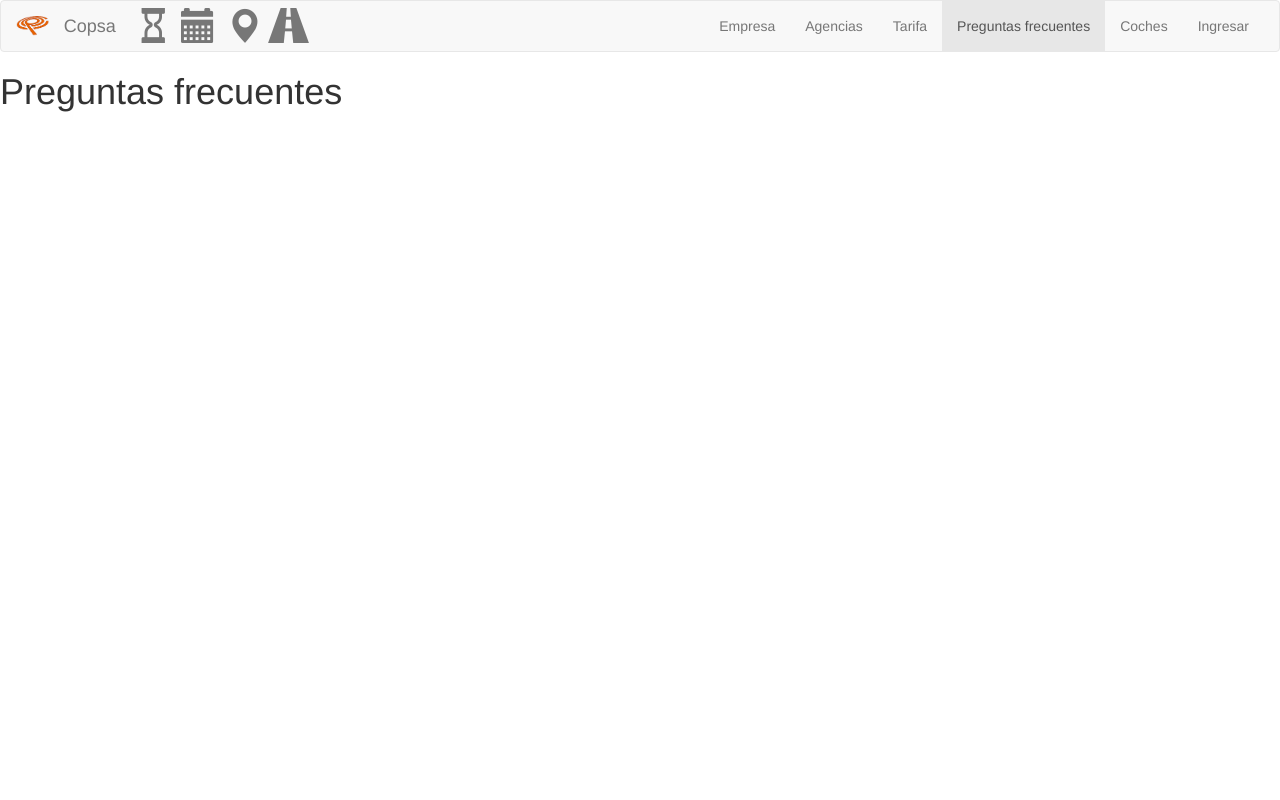
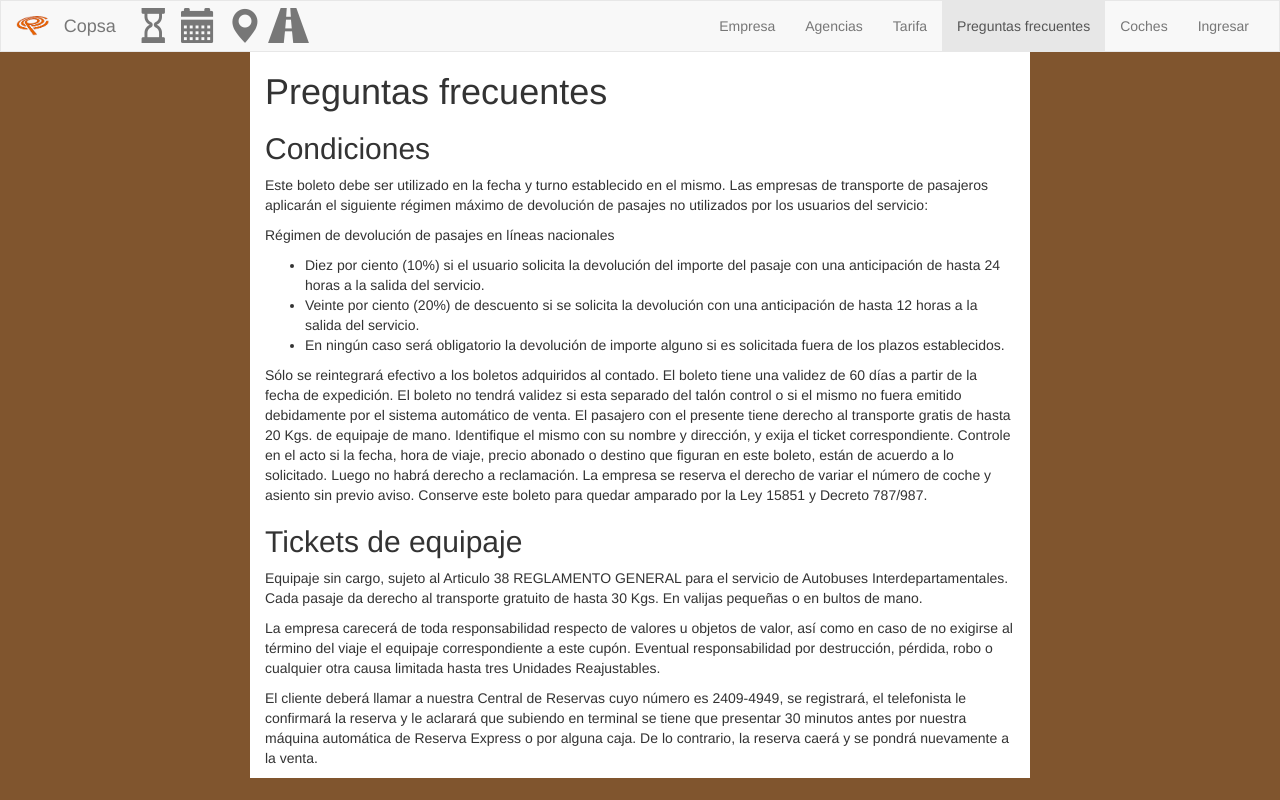
Before and after one commit to xosirisyxapis/copsa, a plain HTML site: page faq.html in a window 1280 px wide. Drawn offline with Linux system fonts and the light colour scheme.

Commit message:
preguntas frecuentes

```diff
--- a/faq.html
+++ b/faq.html
@@ -1,16 +1,52 @@
 <!doctype html>
-<html lang="es" ng-app="motor" class="full_height">
+<html lang="es" ng-app="motor">
 <head>
 	<meta charset="UTF-8">
 	<meta name="viewport" content="width=device-width, initial-scale=1">
 	<link rel="stylesheet" href="resources/bootstrap-3.3.6-dist/css/bootstrap.min.css" />
 	<link rel="stylesheet" href="style.css" />
-	<title>Copsa - Horarios</title>
+	<title>Copsa - Preguntas frecuentes</title>
 	<link rel="shortcut icon" type="image/ico" href="favicon.ico"/>
 </head>
-<body ng-controller="faqCtrl">
-	<div ng-include="'menu_2.html'"></div>
-	<h1>Preguntas frecuentes</h1>
+<body ng-controller="faqCtrl" class="page_body">
+	<div ng-include="'menu_2.html'" style="height: 52px;"></div>
+
+	<div class="container">
+		<div class="row">
+			<div class="col-sm-offset-2 col-sm-8" style="background: white;">
+				<h1>Preguntas frecuentes</h1>
+<h2>Condiciones</h2>
+
+<p>Este boleto debe ser utilizado en la fecha y turno establecido en el mismo.
+Las empresas de transporte de pasajeros aplicarán el siguiente régimen máximo de devolución de pasajes no utilizados por los usuarios del servicio:</p>
+
+<p>Régimen de devolución de pasajes en líneas nacionales</p>
+<ul>
+    <li>Diez por ciento (10%) si el usuario solicita la devolución del importe del pasaje con una anticipación de hasta 24 horas a la salida del servicio.</li>
+    <li>Veinte por ciento (20%) de descuento si se solicita la devolución con una anticipación de hasta 12 horas a la salida del servicio.</li>
+    <li>En ningún caso será obligatorio la devolución de importe alguno si es solicitada fuera de los plazos establecidos.</li>
+</ul>
+<p>Sólo se reintegrará efectivo a los boletos adquiridos al contado.
+El boleto tiene una validez de 60 días a partir de la fecha de expedición.
+El boleto no tendrá validez si esta separado del talón control o si el mismo no fuera emitido debidamente por el sistema automático de venta.
+El pasajero con el presente tiene derecho al transporte gratis de hasta 20 Kgs. de equipaje de mano. Identifique el mismo con su nombre y dirección, y exija el ticket correspondiente.
+Controle en el acto si la fecha, hora de viaje, precio abonado o destino que figuran en este boleto, están de acuerdo a lo solicitado. Luego no habrá derecho a reclamación.
+La empresa se reserva el derecho de variar el número de coche y asiento sin previo aviso. Conserve este boleto para quedar amparado por la Ley 15851 y Decreto 787/987.</p>
+
+<h2>Tickets de equipaje</h2>
+
+<p>Equipaje sin cargo, sujeto al Articulo 38 REGLAMENTO GENERAL para el servicio de Autobuses Interdepartamentales.
+Cada pasaje da derecho al transporte gratuito de hasta 30 Kgs. En valijas pequeñas o en bultos de mano.</p>
+<p>La empresa carecerá de toda responsabilidad respecto de valores u objetos de valor, así como en caso de no exigirse al término del viaje el equipaje correspondiente a este cupón.
+Eventual responsabilidad por destrucción, pérdida, robo o cualquier otra causa limitada hasta tres Unidades Reajustables.</p>
+
+<p>
+El cliente deberá llamar a nuestra Central de Reservas cuyo número es 2409-4949, se registrará, el telefonista le confirmará la reserva y le aclarará que subiendo en terminal se tiene que presentar 30 minutos antes por nuestra máquina automática de Reserva Express o por alguna caja. De lo contrario, la reserva caerá y se pondrá nuevamente a la venta.
+</p>
+
+			</div>
+		</div>
+	</div>
 
 	<script src="resources/jquery-2.0.3.min.js"></script>
 	<script src="resources/bootstrap-3.3.6-dist/js/bootstrap.min.js"></script>
--- a/style.css
+++ b/style.css
@@ -1,4 +1,6 @@
-
+.navbar {
+	border-radius: 0;
+}
 a.menu_icon_link:link {
 	padding: 5px;
 	padding-top: 7px;
@@ -69,3 +71,10 @@ a.menu_icon_link:link {
 	width: 100%;
 	object-fit: contain;
 }
+.full_height {
+	height: 100%;
+}
+.page_body {
+	background: #80552e;
+	height: calc(100% - 52px);
+}
```
Also changed, not shown: empresa.html (+1 -1 lines), index.html (+1 -1 lines).
